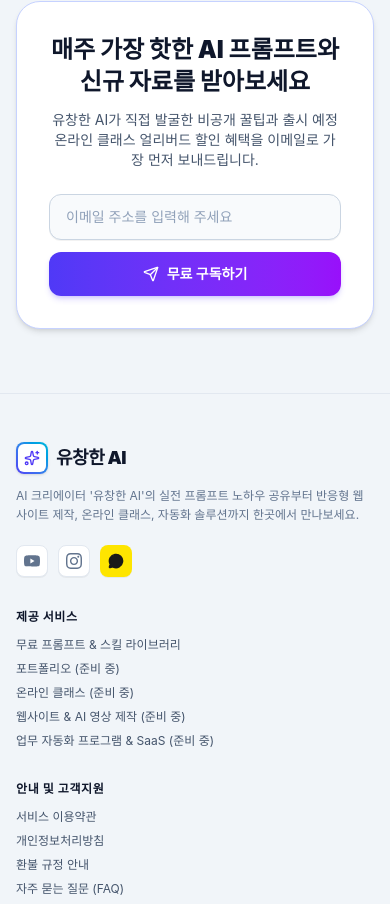
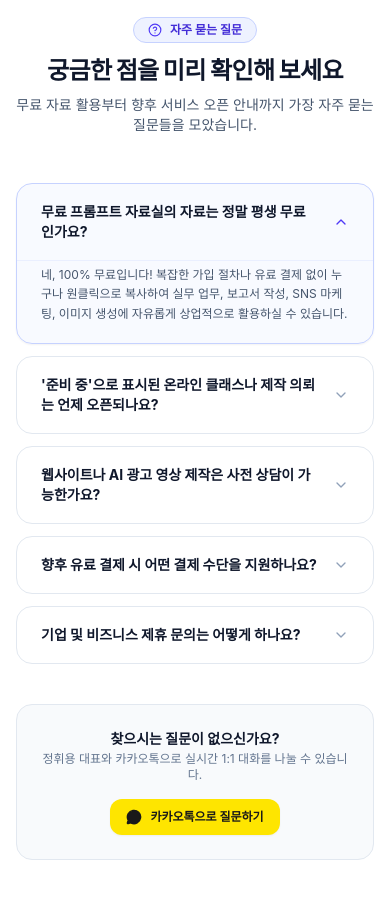
Before and after one commit to wevinc1330/fluent-ai, a Next.js app: page / in a window 390 px wide. Shown: the part 5980-6884 px from the top of the page. Built offline with nearby package versions, Linux system fonts and the light colour scheme.

Commit message:
Add interactive FAQ accordion to home page and rich OpenGraph metadata

```diff
--- a/src/app/layout.tsx
+++ b/src/app/layout.tsx
@@ -7,7 +7,23 @@ import { AuthProvider } from '@/context/AuthContext';
 
 export const metadata: Metadata = {
   title: '유창한 AI | AI 크리에이터 실전 프롬프트 & 비즈니스 플랫폼',
-  description: 'AI 인플루언서 유창한 AI가 공유하는 무료 프롬프트, AI 실전 스킬, 온라인 교육, 반응형 웹사이트 및 AI 광고 영상 제작 올인원 플랫폼',
+  description: 'AI 인플루언서 유창한 AI의 100% 무료 프롬프트 라이브러리부터 온라인 클래스, 고반응형 웹사이트 및 AI 영상 제작까지! 비즈니스 성장을 위한 실전 AI 플랫폼.',
+  keywords: ['유창한 AI', 'AI 프롬프트', '챗GPT 프롬프트', 'Claude', '미드저니', '웹사이트 제작', 'AI 광고 영상', '온라인 강의', '온더샵', '정휘용'],
+  authors: [{ name: '정휘용' }],
+  creator: '온더샵 (정휘용)',
+  publisher: '유창한 AI',
+  openGraph: {
+    title: '유창한 AI | AI 크리에이터 실전 프롬프트 & 비즈니스 플랫폼',
+    description: '실전 검증 100% 무료 프롬프트 자료실부터 온라인 클래스, 맞춤 웹사이트 및 AI 광고 영상 제작까지!',
+    siteName: '유창한 AI (온더샵)',
+    locale: 'ko_KR',
+    type: 'website',
+  },
+  twitter: {
+    card: 'summary_large_image',
+    title: '유창한 AI | AI 크리에이터 실전 프롬프트 & 비즈니스 플랫폼',
+    description: '실전 검증 100% 무료 프롬프트 자료실부터 온라인 클래스, 맞춤 웹사이트 및 AI 광고 영상 제작까지!',
+  },
 };
 
 export default function RootLayout({
--- a/src/app/page.tsx
+++ b/src/app/page.tsx
@@ -15,7 +15,9 @@ import {
   TrendingUp,
   FolderOpen,
   Send,
-  MessageCircle
+  MessageCircle,
+  ChevronDown,
+  HelpCircle
 } from 'lucide-react';
 import { INITIAL_RESOURCES } from '@/data/resourcesData';
 import { INITIAL_PORTFOLIO } from '@/data/portfolioData';
@@ -24,6 +26,30 @@ export default function HomePage() {
   const [copiedId, setCopiedId] = useState<string | null>(null);
   const [subscribeEmail, setSubscribeEmail] = useState('');
   const [subscribeSuccess, setSubscribeSuccess] = useState(false);
+  const [openFaqIndex, setOpenFaqIndex] = useState<number | null>(0);
+
+  const faqs = [
+    {
+      q: '무료 프롬프트 자료실의 자료는 정말 평생 무료인가요?',
+      a: '네, 100% 무료입니다! 복잡한 가입 절차나 유료 결제 없이 누구나 원클릭으로 복사하여 실무 업무, 보고서 작성, SNS 마케팅, 이미지 생성에 자유롭게 상업적으로 활용하실 수 있습니다.'
+    },
+    {
+      q: "'준비 중'으로 표시된 온라인 클래스나 제작 의뢰는 언제 오픈되나요?",
+      a: "대표님들과 수강생분들께 최상의 퀄리티를 제공하기 위해 서비스 공정을 정비하고 있습니다. 각 페이지에서 '사전 알림'을 등록해 두시면 정식 런칭 시 선착순 얼리버드 특별 할인 혜택을 이메일로 가장 먼저 안내해 드립니다."
+    },
+    {
+      q: '웹사이트나 AI 광고 영상 제작은 사전 상담이 가능한가요?',
+      a: '네, 언제든 가능합니다! 제작 의뢰 페이지의 실시간 견적 계산기를 활용하시거나, 우측 하단의 노란색 카카오톡 1:1 오픈채팅으로 원하시는 형태의 레퍼런스를 남겨주시면 대표가 직접 친절하게 상담해 드립니다.'
+    },
+    {
+      q: '향후 유료 결제 시 어떤 결제 수단을 지원하나요?',
+      a: '토스페이먼츠(Toss Payments)의 안전한 공식 전자결제 시스템이 연동되어 있습니다. 신용카드, 카카오페이, 네이버페이, 토스페이, 가상계좌 등 국내 모든 결제 수단을 256-bit SSL 암호화로 가장 안전하게 이용하실 수 있습니다.'
+    },
+    {
+      q: '기업 및 비즈니스 제휴 문의는 어떻게 하나요?',
+      a: '기업 맞춤형 프롬프트 구축, 웹사이트 개발 외주, AI 영상 제작 및 제휴 협업은 카카오톡 1:1 오픈채팅으로 문의 내용을 남겨주시면 정휘용 대표가 직접 확인 후 신속하게 회신드립니다.'
+    }
+  ];
 
   const topResources = INITIAL_RESOURCES.slice(0, 4);
   const topPortfolios = INITIAL_PORTFOLIO.slice(0, 3);
@@ -519,6 +545,78 @@ export default function HomePage() {
         </div>
       </section>
 
+      {/* 4.5 Frequently Asked Questions (FAQ) */}
+      <section className="py-20 bg-white border-t border-slate-200">
+        <div className="mx-auto max-w-4xl px-4 sm:px-6 lg:px-8">
+          <div className="text-center max-w-2xl mx-auto mb-12">
+            <div className="inline-flex items-center gap-2 rounded-full border border-indigo-200 bg-indigo-50 px-3.5 py-1 text-xs font-bold text-indigo-700 mb-3">
+              <HelpCircle className="w-3.5 h-3.5 text-indigo-600" />
+              자주 묻는 질문
+            </div>
+            <h2 className="text-2xl sm:text-3xl font-black text-slate-900 tracking-tight">
+              궁금한 점을 미리 확인해 보세요
+            </h2>
+            <p className="mt-2 text-sm text-slate-600">
+              무료 자료 활용부터 향후 서비스 오픈 안내까지 가장 자주 묻는 질문들을 모았습니다.
+            </p>
+          </div>
+
+          {/* Accordion list */}
+          <div className="space-y-3">
+            {faqs.map((faq, idx) => {
+              const isOpen = openFaqIndex === idx;
+              return (
+                <div
+                  key={idx}
+                  className={`rounded-2xl border transition-all overflow-hidden ${
+                    isOpen
+                      ? 'bg-indigo-50/40 border-indigo-200 shadow-xs'
+                      : 'bg-white border-slate-200 hover:border-slate-300'
+                  }`}
+                >
+                  <button
+                    onClick={() => setOpenFaqIndex(isOpen ? null : idx)}
+                    className="w-full px-6 py-4.5 text-left flex items-center justify-between gap-4 cursor-pointer"
+                  >
+                    <span className="font-bold text-slate-900 text-sm sm:text-base">
+                      {faq.q}
+                    </span>
+                    <ChevronDown
+                      className={`w-4 h-4 text-indigo-600 shrink-0 transition-transform duration-200 ${
+                        isOpen ? 'rotate-180 text-indigo-600' : 'text-slate-400'
+                      }`}
+                    />
+                  </button>
+
+                  {isOpen && (
+                    <div className="px-6 pb-5 pt-1 text-xs sm:text-sm text-slate-600 leading-relaxed border-t border-indigo-100/60">
+                      {faq.a}
+                    </div>
+                  )}
+                </div>
+              );
+            })}
+          </div>
+
+          {/* Quick Kakao Inquire Prompt */}
+          <div className="mt-10 p-6 rounded-2xl bg-slate-50 border border-slate-200 flex flex-col sm:flex-row items-center justify-between gap-4 text-center sm:text-left">
+            <div>
+              <div className="text-sm font-bold text-slate-900">찾으시는 질문이 없으신가요?</div>
+              <div className="text-xs text-slate-500 mt-0.5">정휘용 대표와 카카오톡으로 실시간 1:1 대화를 나눌 수 있습니다.</div>
+            </div>
+            <a
+              href="https://open.kakao.com/o/sR2MZnNi"
+              target="_blank"
+              rel="noopener noreferrer"
+              className="shrink-0 inline-flex items-center gap-2 rounded-xl bg-[#FEE500] hover:bg-[#ebd300] px-4 py-2.5 text-xs font-bold text-[#191919] transition-all shadow-xs"
+            >
+              <MessageCircle className="w-4 h-4 fill-current" />
+              카카오톡으로 질문하기
+            </a>
+          </div>
+        </div>
+      </section>
+
       {/* 5. Newsletter / Subscription CTA */}
       <section className="py-16 bg-slate-100 border-t border-slate-200">
         <div className="mx-auto max-w-4xl px-4 sm:px-6 lg:px-8 text-center">
```
